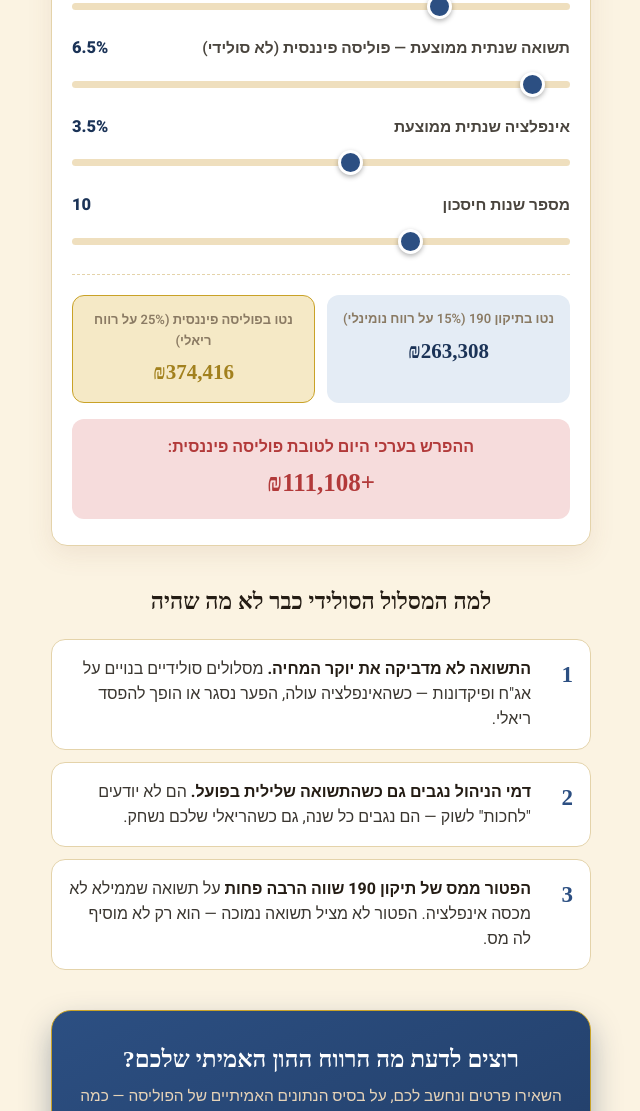
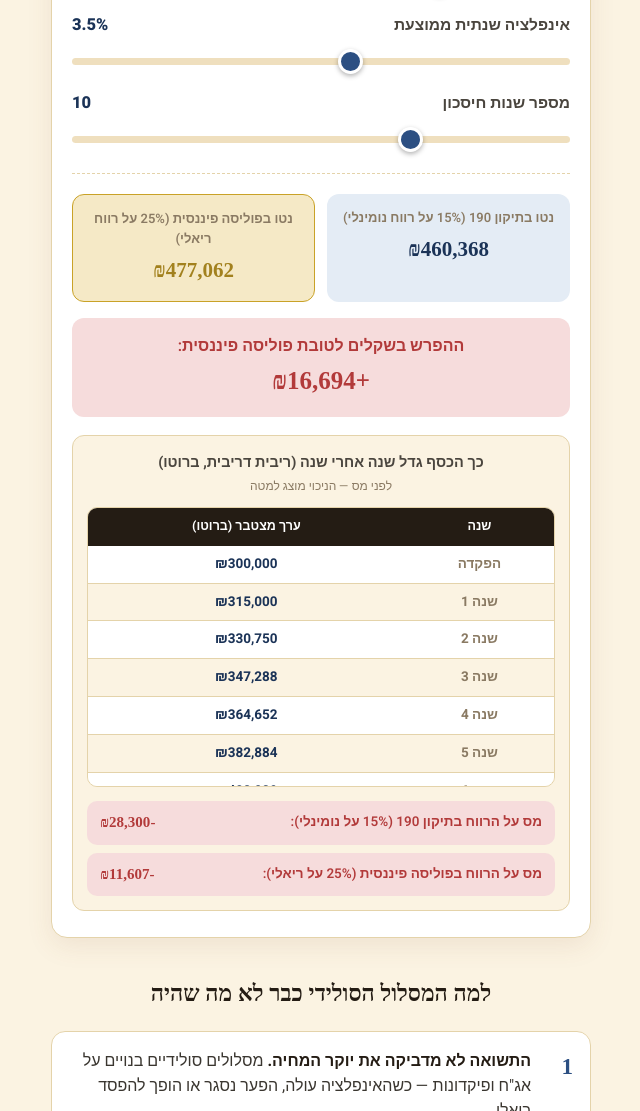
Before and after one commit to tviotkd/tikon190leedd, a plain HTML site: page index.html in a window 1280 px wide. Shown: the part 889-2000 px from the top of the page, without its empty margins (319-959 px from the left). Drawn offline with Linux system fonts and the light colour scheme; a web font is replaced by a local one.

Commit message:
Update index.html

```diff
--- a/index.html
+++ b/index.html
@@ -226,6 +226,52 @@
   }
   .loss-line .big{font-family:'Frank Ruhl Libre',serif; font-weight:900; font-size:25px; display:block; margin-top:4px;}
 
+  .growth-table-wrap{
+    margin-top:18px;
+    background:var(--bone);
+    border-radius:12px;
+    padding:16px 14px 14px;
+    border:1px solid var(--line);
+  }
+  .growth-table-title{
+    font-size:14.5px; font-weight:700; color:#4a453e; margin-bottom:2px; text-align:center;
+  }
+  .growth-table-note{
+    font-size:12px; color:var(--grey); text-align:center; margin-bottom:12px;
+  }
+  .table-scroll{
+    max-height:280px; overflow-y:auto; border-radius:10px; border:1px solid var(--line);
+  }
+  #growthTable{
+    width:100%; border-collapse:collapse; font-size:13.5px;
+  }
+  #growthTable thead th{
+    position:sticky; top:0; z-index:1;
+    background:var(--ink); color:#fff;
+    padding:9px 6px; font-weight:700; font-size:12.5px; text-align:center;
+  }
+  #growthTable tbody td{
+    padding:8px 6px; text-align:center; border-bottom:1px solid var(--line);
+    background:#fff;
+  }
+  #growthTable tbody tr:nth-child(even) td{background:var(--bone);}
+  #growthTable tbody tr.final-row td{
+    background:var(--gold-tint); font-weight:800; border-top:2px solid var(--gold);
+  }
+  #growthTable td.year-cell{font-weight:700; color:var(--grey);}
+  #growthTable td.tikun-cell{color:var(--blue-dark); font-weight:700;}
+  #growthTable td.policy-cell{color:var(--gold-dark); font-weight:700;}
+
+  .tax-summary{
+    margin-top:14px; display:flex; flex-direction:column; gap:8px;
+  }
+  .tax-row{
+    display:flex; justify-content:space-between; align-items:center;
+    background:var(--warn-tint); border-radius:10px; padding:10px 13px;
+    font-size:13.5px; font-weight:600; color:var(--warn);
+  }
+  .tax-row span:last-child{font-family:'Frank Ruhl Libre',serif; font-weight:800; font-size:15px;}
+
   /* REASONS */
   .reasons{margin-top:38px;}
   .reasons h2{font-size:23px; text-align:center; margin-bottom:20px; font-weight:700;}
@@ -314,8 +360,8 @@
       <div class="bill-decay" id="billDecay"></div>
     </div>
     <div class="bill-caption">
-      <span>מה שהופקד</span>
-      <span id="decayPct">שוחק ב-0%</span>
+      <span id="billFromLabel">הופקד: ₪300,000</span>
+      <span id="decayPct">אחרי 10 שנים</span>
     </div>
   </div>
 
@@ -329,21 +375,16 @@
 
   <section class="calc-card" id="calcSection" aria-label="מחשבון השוואת מס: תיקון 190 מול פוליסה פיננסית">
     <div class="calc-title"><span class="dot"></span> מחשבון: הפטור של תיקון 190 מול פוליסה פיננסית</div>
-    <p class="calc-desc">משווה בין ההטבה של תיקון 190 במסלול הסולידי (מס של 15% על הרווח הנומינלי, בלי ניכוי אינפלציה) לבין החלופה — פוליסה פיננסית לא סולידית (מס של 25% על הרווח הריאלי, אחרי אינפלציה) — ורואים איזו שיטה משאירה לכם יותר כסף ביד, בערכים של היום.</p>
+    <p class="calc-desc">אותה תשואה, שני אופני מיסוי: תיקון 190 (15% על הרווח הנומינלי, בלי ניכוי אינפלציה) מול פוליסה פיננסית (המס מחושב על הרווח הריאלי, 25%) — ורואים כמה שקלים תחזיקו ביד בפועל בכל אחת מהאפשרויות.</p>
 
     <div class="field">
-      <label for="amount">סכום שהופקד בתיקון 190 <span class="val" id="amountVal">₪300,000</span></label>
+      <label for="amount">סכום שהופקד לחיסכון <span class="val" id="amountVal">₪300,000</span></label>
       <input type="range" id="amount" min="300000" max="1000000" step="5000" value="300000">
     </div>
 
     <div class="field">
-      <label for="ret">תשואה שנתית ממוצעת — מסלול סולידי <span class="val" id="retVal">2.5%</span></label>
-      <input type="range" id="ret" min="0" max="10" step="0.1" value="2.5">
-    </div>
-
-    <div class="field">
-      <label for="policyRet">תשואה שנתית ממוצעת — פוליסה פיננסית (לא סולידי) <span class="val" id="policyRetVal">6.5%</span></label>
-      <input type="range" id="policyRet" min="3" max="70" step="0.5" value="6.5">
+      <label for="ret">תשואה שנתית ממוצעת <span class="val" id="retVal">5.0%</span></label>
+      <input type="range" id="ret" min="0" max="20" step="0.1" value="5">
     </div>
 
     <div class="field">
@@ -368,8 +409,34 @@
     </div>
 
     <div class="loss-line">
-      <span id="lossLabel">ההפרש בערכי היום לטובת פוליסה פיננסית:</span>
+      <span id="lossLabel">ההפרש בשקלים לטובת פוליסה פיננסית:</span>
       <span class="big" id="lossOut">+₪9,000</span>
+    </div>
+
+    <div class="growth-table-wrap">
+      <div class="growth-table-title">כך הכסף גדל שנה אחרי שנה (ריבית דריבית, ברוטו)</div>
+      <div class="growth-table-note">לפני מס — הניכוי מוצג למטה</div>
+      <div class="table-scroll">
+        <table id="growthTable">
+          <thead>
+            <tr>
+              <th>שנה</th>
+              <th>ערך מצטבר (ברוטו)</th>
+            </tr>
+          </thead>
+          <tbody id="growthTableBody"></tbody>
+        </table>
+      </div>
+      <div class="tax-summary">
+        <div class="tax-row">
+          <span>מס על הרווח בתיקון 190 (15% על נומינלי):</span>
+          <span id="taxTikunOut">-₪0</span>
+        </div>
+        <div class="tax-row">
+          <span>מס על הרווח בפוליסה פיננסית (25% על ריאלי):</span>
+          <span id="taxPolicyOut">-₪0</span>
+        </div>
+      </div>
     </div>
   </section>
 
@@ -411,52 +478,79 @@
   function calc(){
     const amount = parseFloat($('amount').value);
     const ret = parseFloat($('ret').value) / 100;
-    const policyRet = parseFloat($('policyRet').value) / 100;
     const infl = parseFloat($('infl').value) / 100;
     const years = parseInt($('years').value);
 
     $('amountVal').textContent = fmt(amount);
     $('retVal').textContent = ret.toLocaleString('he-IL', {style:'percent', minimumFractionDigits:1}) ;
-    $('policyRetVal').textContent = policyRet.toLocaleString('he-IL', {style:'percent', minimumFractionDigits:1});
     $('inflVal').textContent = infl.toLocaleString('he-IL', {style:'percent', minimumFractionDigits:1});
     $('yearsVal').textContent = years;
 
     const inflationFactor = Math.pow(1 + infl, years);
+    const nominalValue = amount * Math.pow(1 + ret, years);
 
-    // תיקון 190 (מסלול סולידי): מס 15% על הרווח הנומינלי (בלי ניכוי אינפלציה), מוצג בערכי היום
-    const nominalValue = amount * Math.pow(1 + ret, years);
-    const realValueBeforeTax = nominalValue / inflationFactor;
+    // תיקון 190: מס 15% על הרווח הנומינלי (בלי שום ניכוי אינפלציה)
     const nominalGain = Math.max(0, nominalValue - amount);
     const taxTikun190 = nominalGain * 0.15;
-    const netNominalTikun190 = nominalValue - taxTikun190;
-    const netRealTikun190 = netNominalTikun190 / inflationFactor;
+    const netTikun190 = nominalValue - taxTikun190;
 
-    // פוליסה פיננסית (לא סולידי): מס 25% על הרווח הריאלי (אחרי אינפלציה)
-    const policyNominalValue = amount * Math.pow(1 + policyRet, years);
-    const policyRealBeforeTax = policyNominalValue / inflationFactor;
-    const policyRealGain = Math.max(0, policyRealBeforeTax - amount);
-    const policyTax = policyRealGain * 0.25;
-    const netRealPolicy = policyRealBeforeTax - policyTax;
+    // פוליסה פיננסית: המס מחושב על הרווח הריאלי (אחרי ניכוי אינפלציה), אבל מנוכה מהיתרה הנומינלית בפועל
+    const realValueBeforeTax = nominalValue / inflationFactor;
+    const realGain = Math.max(0, realValueBeforeTax - amount);
+    const taxPolicy = realGain * 0.25;
+    const netPolicy = nominalValue - taxPolicy;
 
-    $('realOut').textContent = fmt(netRealTikun190);
-    $('policyOut').textContent = fmt(netRealPolicy);
+    $('realOut').textContent = fmt(netTikun190);
+    $('policyOut').textContent = fmt(netPolicy);
 
-    const diff = netRealPolicy - netRealTikun190;
+    const diff = netPolicy - netTikun190;
     if (diff >= 0) {
-      $('lossLabel').textContent = 'ההפרש בערכי היום לטובת פוליסה פיננסית:';
+      $('lossLabel').textContent = 'ההפרש בשקלים לטובת פוליסה פיננסית:';
     } else {
-      $('lossLabel').textContent = 'ההפרש בערכי היום לטובת תיקון 190:';
+      $('lossLabel').textContent = 'ההפרש בשקלים לטובת תיקון 190:';
     }
     $('lossOut').textContent = (diff >= 0 ? '+' : '-') + fmt(Math.abs(diff));
 
-    $('billAmount').textContent = fmt(amount);
-    const decayFraction = Math.max(0, Math.min(1, (amount - realValueBeforeTax) / amount));
+    $('billAmount').textContent = fmt(nominalValue);
+    $('billFromLabel').textContent = 'הופקד: ' + fmt(amount);
+    const decayFraction = Math.max(0, Math.min(1, (nominalValue - netPolicy) / nominalValue));
     const decayPct = Math.round(decayFraction * 100);
     $('billDecay').style.width = decayPct + '%';
-    $('decayPct').textContent = 'שוחק ב-' + decayPct + '%';
+    $('decayPct').textContent = 'אחרי ' + years + ' שנים';
+
+    renderGrowthTable(amount, ret, infl, years);
   }
 
-  ['amount','ret','policyRet','infl','years'].forEach(id => $(id).addEventListener('input', calc));
+  function renderGrowthTable(amount, ret, infl, years){
+    const rows = [];
+    for (let y = 0; y <= years; y++){
+      rows.push({ y, val: amount * Math.pow(1 + ret, y) });
+    }
+
+    const tbody = $('growthTableBody');
+    tbody.innerHTML = rows.map(r => {
+      const isFinal = r.y === years;
+      return '<tr class="' + (isFinal ? 'final-row' : '') + '">' +
+        '<td class="year-cell">' + (r.y === 0 ? 'הפקדה' : 'שנה ' + r.y) + '</td>' +
+        '<td class="tikun-cell">' + fmt(r.val) + '</td>' +
+      '</tr>';
+    }).join('');
+
+    // מס על הרווח בסוף התקופה
+    const finalNominal = amount * Math.pow(1 + ret, years);
+    const nominalGain = Math.max(0, finalNominal - amount);
+    const taxTikun = nominalGain * 0.15;
+
+    const inflationFactor = Math.pow(1 + infl, years);
+    const realBeforeTax = finalNominal / inflationFactor;
+    const realGain = Math.max(0, realBeforeTax - amount);
+    const taxPolicy = realGain * 0.25;
+
+    $('taxTikunOut').textContent = '-' + fmt(taxTikun);
+    $('taxPolicyOut').textContent = '-' + fmt(taxPolicy);
+  }
+
+  ['amount','ret','infl','years'].forEach(id => $(id).addEventListener('input', calc));
   calc();
 
   const WEB3FORMS_KEY = "YOUR_ACCESS_KEY_HERE";
```
